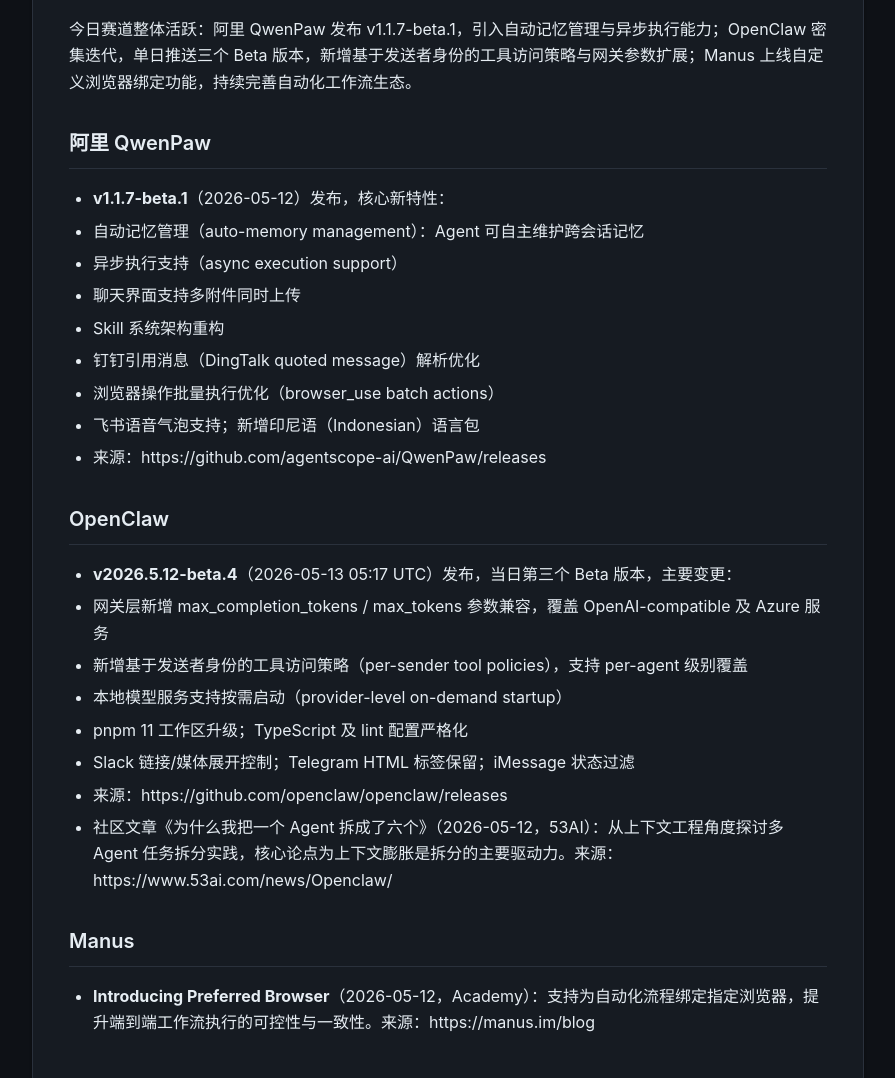
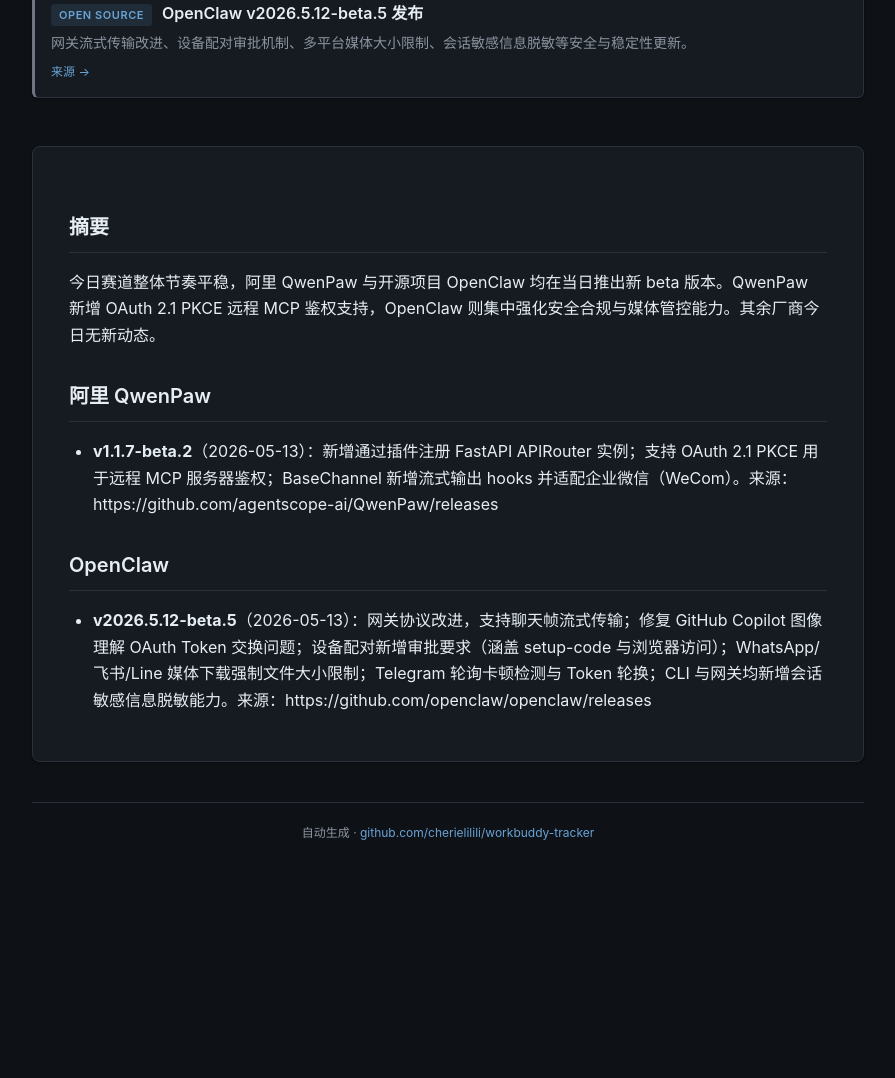
Before and after one commit to cherielilili/workbuddy-tracker, a plain HTML site: page index.html in a window 1280 px wide. Shown: the part 365-1443 px from the top of the page, without its empty margins (192-1087 px from the left). After the commit the page ends 1288 px from the top, so only its background shows below. Drawn offline with Linux system fonts and the light colour scheme.

Commit message:
daily snapshot 2026-05-14
auto-generated by runner.sh

```diff
--- a/index.html
+++ b/index.html
@@ -97,45 +97,26 @@
     <div class="meta">
       <span>2026-05-13</span>
       <span class="count-major">重大信号 × 0</span>
-      <span class="count-minor">常规更新 × 0</span>
+      <span class="count-minor">常规更新 × 2</span>
     </div>
   </header>
 
   <section class="signals">
     <h2>Signals</h2>
-
+    <div class="signal pill-minor"><span class="vendor">Alibaba</span><span class="title">QwenPaw v1.1.7-beta.2 发布</span><div class="summary">新增 OAuth 2.1 PKCE 远程 MCP 鉴权、FastAPI 插件路由注册、企业微信流式输出 hooks。</div><a class="src" href="https://github.com/agentscope-ai/QwenPaw/releases">来源 →</a></div><div class="signal pill-minor"><span class="vendor">Open Source</span><span class="title">OpenClaw v2026.5.12-beta.5 发布</span><div class="summary">网关流式传输改进、设备配对审批机制、多平台媒体大小限制、会话敏感信息脱敏等安全与稳定性更新。</div><a class="src" href="https://github.com/openclaw/openclaw/releases">来源 →</a></div>
   </section>
 
   <main class="report">
     <h1>AI Agent 赛道日报 2026-05-13</h1>
 <h2>摘要</h2>
-<p>今日赛道整体活跃：阿里 QwenPaw 发布 v1.1.7-beta.1，引入自动记忆管理与异步执行能力；OpenClaw 密集迭代，单日推送三个 Beta 版本，新增基于发送者身份的工具访问策略与网关参数扩展；Manus 上线自定义浏览器绑定功能，持续完善自动化工作流生态。</p>
+<p>今日赛道整体节奏平稳，阿里 QwenPaw 与开源项目 OpenClaw 均在当日推出新 beta 版本。QwenPaw 新增 OAuth 2.1 PKCE 远程 MCP 鉴权支持，OpenClaw 则集中强化安全合规与媒体管控能力。其余厂商今日无新动态。</p>
 <h2>阿里 QwenPaw</h2>
 <ul>
-<li><strong>v1.1.7-beta.1</strong>（2026-05-12）发布，核心新特性：</li>
-<li>自动记忆管理（auto-memory management）：Agent 可自主维护跨会话记忆</li>
-<li>异步执行支持（async execution support）</li>
-<li>聊天界面支持多附件同时上传</li>
-<li>Skill 系统架构重构</li>
-<li>钉钉引用消息（DingTalk quoted message）解析优化</li>
-<li>浏览器操作批量执行优化（browser_use batch actions）</li>
-<li>飞书语音气泡支持；新增印尼语（Indonesian）语言包</li>
-<li>来源：https://github.com/agentscope-ai/QwenPaw/releases</li>
+<li><strong>v1.1.7-beta.2</strong>（2026-05-13）：新增通过插件注册 FastAPI APIRouter 实例；支持 OAuth 2.1 PKCE 用于远程 MCP 服务器鉴权；BaseChannel 新增流式输出 hooks 并适配企业微信（WeCom）。来源：https://github.com/agentscope-ai/QwenPaw/releases</li>
 </ul>
 <h2>OpenClaw</h2>
 <ul>
-<li><strong>v2026.5.12-beta.4</strong>（2026-05-13 05:17 UTC）发布，当日第三个 Beta 版本，主要变更：</li>
-<li>网关层新增 max_completion_tokens / max_tokens 参数兼容，覆盖 OpenAI-compatible 及 Azure 服务</li>
-<li>新增基于发送者身份的工具访问策略（per-sender tool policies），支持 per-agent 级别覆盖</li>
-<li>本地模型服务支持按需启动（provider-level on-demand startup）</li>
-<li>pnpm 11 工作区升级；TypeScript 及 lint 配置严格化</li>
-<li>Slack 链接/媒体展开控制；Telegram HTML 标签保留；iMessage 状态过滤</li>
-<li>来源：https://github.com/openclaw/openclaw/releases</li>
-<li>社区文章《为什么我把一个 Agent 拆成了六个》（2026-05-12，53AI）：从上下文工程角度探讨多 Agent 任务拆分实践，核心论点为上下文膨胀是拆分的主要驱动力。来源：https://www.53ai.com/news/Openclaw/</li>
-</ul>
-<h2>Manus</h2>
-<ul>
-<li><strong>Introducing Preferred Browser</strong>（2026-05-12，Academy）：支持为自动化流程绑定指定浏览器，提升端到端工作流执行的可控性与一致性。来源：https://manus.im/blog</li>
+<li><strong>v2026.5.12-beta.5</strong>（2026-05-13）：网关协议改进，支持聊天帧流式传输；修复 GitHub Copilot 图像理解 OAuth Token 交换问题；设备配对新增审批要求（涵盖 setup-code 与浏览器访问）；WhatsApp/飞书/Line 媒体下载强制文件大小限制；Telegram 轮询卡顿检测与 Token 轮换；CLI 与网关均新增会话敏感信息脱敏能力。来源：https://github.com/openclaw/openclaw/releases</li>
 </ul>
   </main>
 
```
Also changed, not shown: data/sources_state.json (+11 -11 lines), reports/2026-05-13_ai_agents.html (+5 -24 lines), 1 other file.
